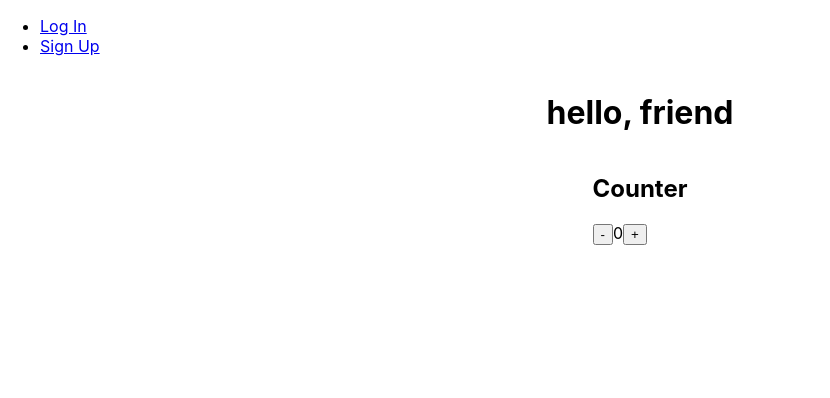
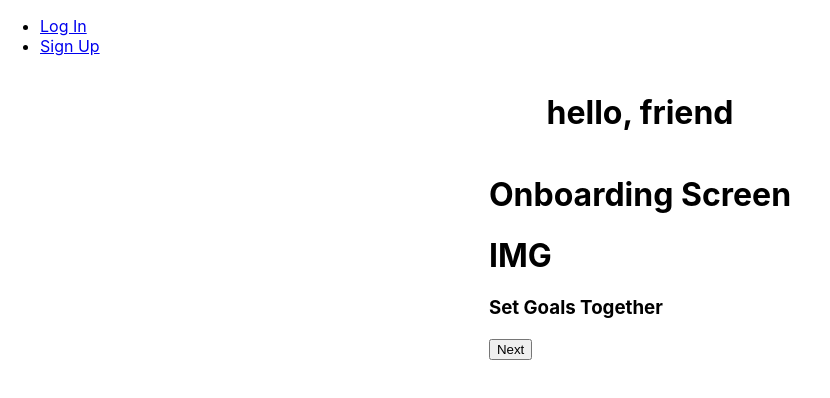
Before and after one commit to brendonvan/GA-SHT7, a React (Create React App) app: page / in a window 1280 px wide. Shown: the top 398 px of the page, without its empty margins (0-830 px from the left). Built offline with nearby package versions, Linux system fonts and the light colour scheme; no server answers.

Commit message:
next page button exits on page 4

```diff
--- a/src/App.jsx
+++ b/src/App.jsx
@@ -8,6 +8,7 @@ import Login from './pages/Login/Login'
 import Landing from './pages/Landing/Landing'
 import Profiles from './pages/Profiles/Profiles'
 import ChangePassword from './pages/ChangePassword/ChangePassword'
+import Onboarding from './pages/Onboarding/Onboarding'
 
 // components
 import NavBar from './components/NavBar/NavBar'
@@ -37,7 +38,7 @@ const App = () => {
     <>
       <NavBar user={user} handleLogout={handleLogout} />
       <Routes>
-        <Route path="/" element={<Landing user={user} />} />
+        <Route path="/" element={<Landing user={user} Onboarding={Onboarding}/>} />
         <Route
           path="/signup"
           element={<Signup handleSignupOrLogin={handleSignupOrLogin} />}
--- a/src/pages/Landing/Landing.jsx
+++ b/src/pages/Landing/Landing.jsx
@@ -1,30 +1,52 @@
 import styles from './Landing.module.css'
 import { useDispatch, useSelector } from 'react-redux'
 import { incAction, decAction } from '../../actions'
+import { useState } from 'react'
 
-const Landing = ({ user }) => {
+const Landing = ({ user, Onboarding }) => {
   const preview = useSelector(state => state.counterReducer);
   const dispatch = useDispatch();
 
-  function handleIncrement() {
-    dispatch(incAction());
+    const [onboardingPage, setOnboardingPage] = useState(1)
+    const [showOnboarding, setShowOnboarding] = useState(true)
+
+  function turnPage(evt){
+    setOnboardingPage(onboardingPage+1)
+    if (onboardingPage >= 3){
+      setShowOnboarding(false)
+    }
+    console.log(onboardingPage)
+    console.log(showOnboarding)
   }
 
-  function handleDecrement() {
-    dispatch(decAction());
+  function exitOnboarding(evt){
+    if (onboardingPage <= 4){
+      setShowOnboarding(false)
+    }
+  }
 
-  }
+  // function handleIncrement() {
+  //   dispatch(incAction());
+  // }
+
+  // function handleDecrement() {
+  //   dispatch(decAction());
+
+  // }
+
+
 
   return (
     <main className={styles.container}>
       <h1>hello, {user ? user.name : 'friend'}</h1>
       <div>
-        <h2>Counter</h2>
+        {showOnboarding && <Onboarding id={styles.Onboarding} turnPage={turnPage} exitOnboarding={exitOnboarding} onboardingPage={onboardingPage} />}
+        {/* <h2>Counter</h2>
         <div>
           <button onClick={() => {handleDecrement()}}>-</button>
           <span>{preview}</span>
           <button onClick={() => {handleIncrement()}}>+</button>
-        </div>
+        </div> */}
       </div>
     </main>
   )
--- a/src/pages/Onboarding/Onboarding.jsx
+++ b/src/pages/Onboarding/Onboarding.jsx
@@ -1,67 +1,51 @@
 import { useState } from "react";
 import { useNavigate } from "react-router-dom";
 
-import OnboardingExpenses from "../../components/OnboardingExpenses/OnboardingExpenses";
+import styles from './Onboarding.module.css'
+
+// import OnboardingExpenses from "../../components/OnboardingExpenses/OnboardingExpenses";
 
 
-const Onboarding = () => {
-  const [formData, setFormData] = useState({
-    //? Awaiting backend model
-  })
+const Onboarding = ({onboardingPage, turnPage, exitOnboarding}) => {
+  // const [formData, setFormData] = useState({
+  //   //? Awaiting backend model
+  // })
 
-  const navigate = useNavigate()
+  // const navigate = useNavigate()
 
-  const handleChange = e => {
-    setFormData({ ...formData, [e.target.name]: e.target.value })
-  }
+  // const handleChange = e => {
+  //   setFormData({ ...formData, [e.target.name]: e.target.value })
+  // }
 
-  const handleSubmit = async evt => {
-    evt.preventDefault()
-    try {
-      //? budgetService not created yet
-      await budgetService.create(formData)
-      navigate('/')
-    } catch (error) {
-      console.log(error)
-    }
-  }
+  // const handleSubmit = async evt => {
+  //   evt.preventDefault()
+  //   try {
+  //     //? budgetService not created yet
+  //     await budgetService.create(formData)
+  //     navigate('/')
+  //   } catch (error) {
+  //     console.log(error)
+  //   }
+  // }
+
 
 
   return (
     <>
-      <form
-        autoComplete="off"
-        onSubmit={handleSubmit}
-      >
-        <div>
-          <label htmlFor="income">Income</label>
-          <input
-            type='number'
-            autoComplete="off"
-            value={formData.income}
-            onChange={handleChange}
-            name='income'
-          >
-          </input>
-        </div>
-        <div>
-          <label htmlFor="location">Location</label>
-          <input
-            type='text'
-            autoComplete="off"
-            value={formData.location}
-            onChange={handleChange}
-            name='location'
-          >
-          </input>
-        </div>
-      <OnboardingExpenses handleChange={handleChange} handleSubmit={handleSubmit} formData={formData}/>
-      <div>
-        <button>
-          Submit
-        </button>
+    <div className={styles.screen1}>
+
+      <h1>Onboarding Screen</h1>
+
+      <h1>IMG</h1>
+
+      <h3>Set Goals Together</h3>
+      <div className={styles.pageTracker}>
+        <div className={styles.page1}></div>
+        <div className={styles.page2}></div>
+        <div className={styles.page3}></div>
       </div>
-      </form>
+      <button onClick={turnPage}>Next</button>
+    </div>
     </>
   )
 }
--- a/src/services/taskService.js
+++ b/src/services/taskService.js
@@ -51,4 +51,8 @@ async function deleteTask(taskId) {
 }
 
 
-export { getAllProfiles, addPhoto, create, deleteTask }
+export {
+  getAllProfiles,
+  addPhoto,
+  create,
+  deleteTask }
```
Also changed, not shown: src/pages/Onboarding/Onboarding.module.css (added).
